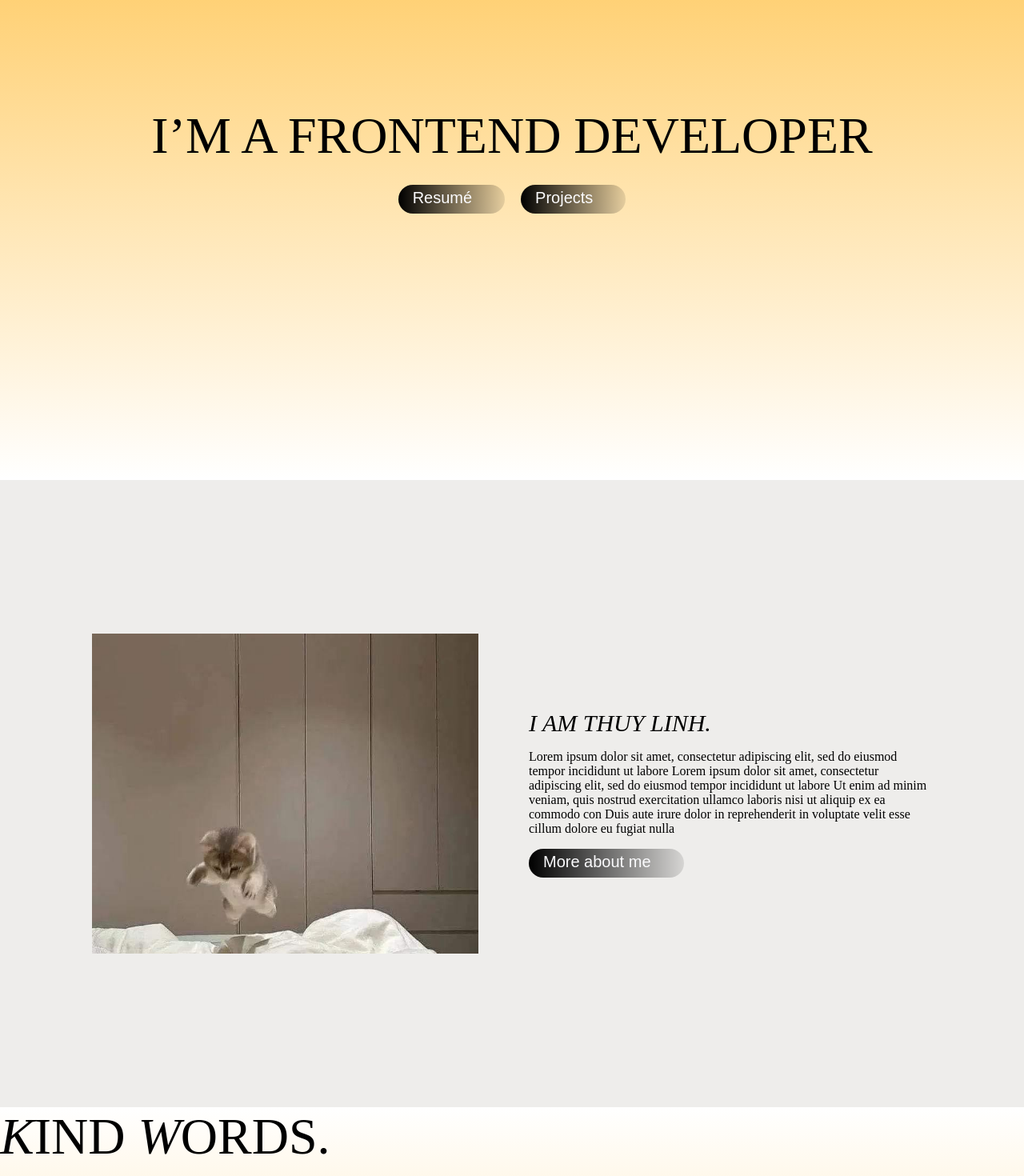
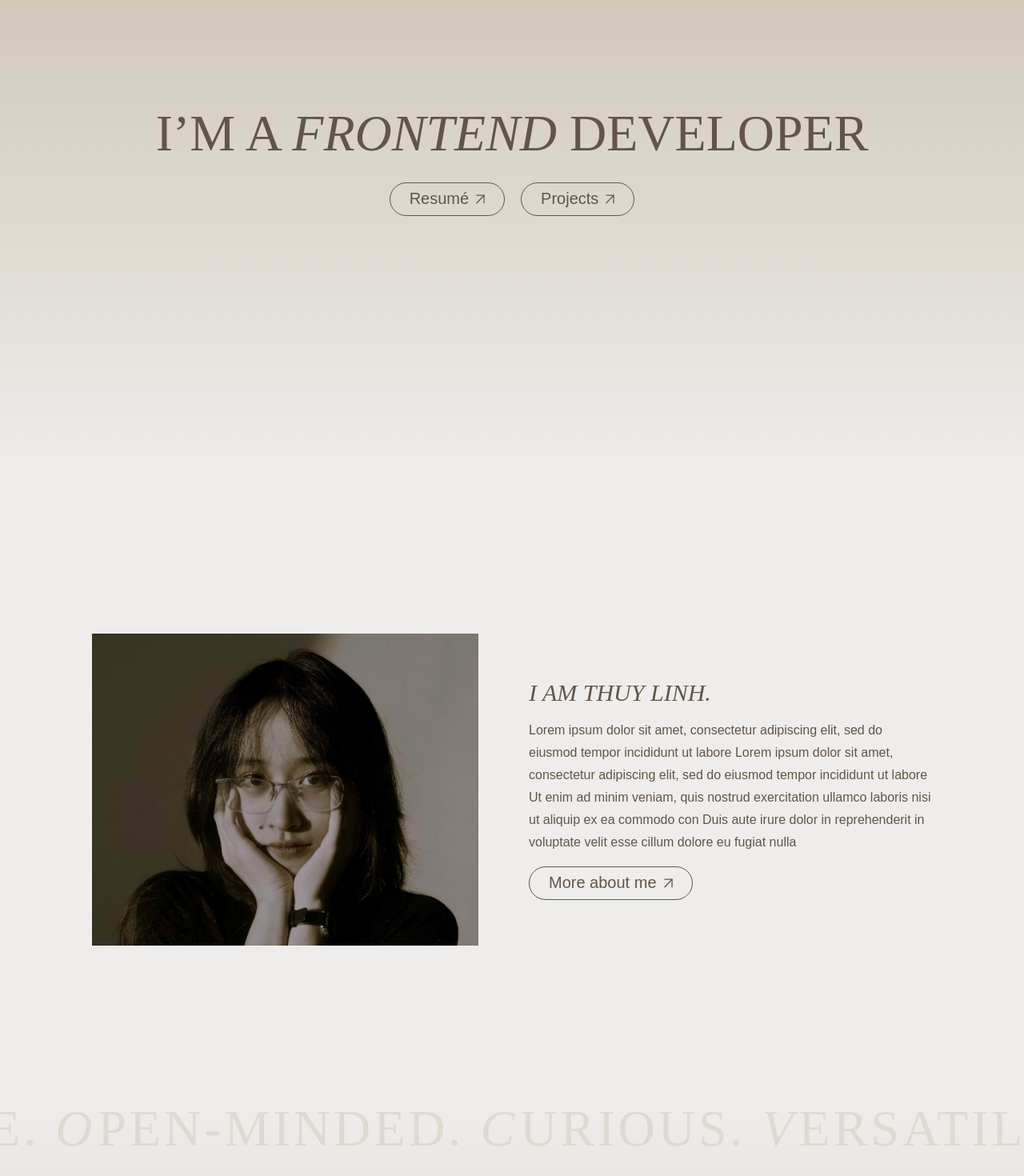
Before and after one commit to sweeetlatte/portfolio, a React (Create React App) app: page / in a window 1280 px wide. Shown: the part 200-1670 px from the top of the page at 80% size. Built offline with nearby package versions, Linux system fonts and the light colour scheme.

Commit message:
[style + feat]: Home page - Move general styles to App.scss - Hover effect for "Let's talk" button - Banner in Work section

```diff
--- a/src/App.scss
+++ b/src/App.scss
@@ -0,0 +1,11 @@
+.full-scr-flex-container {
+  height: 100vh;
+  min-height: 500px;
+  display: flex;
+  justify-content: center;
+  align-items: center;
+}
+
+.relative-container {
+  position: relative;
+}
--- a/src/pages/Home/index.tsx
+++ b/src/pages/Home/index.tsx
@@ -1,13 +1,15 @@
 import Icons from '../../components/Icons';
-import img from '../../assets/images/img_holder.jpg';
+import img from '../../assets/images/home_self.jpg';
 import './style.scss';
 
 export default function Home() {
   return (
     <div className="home">
-      <div className="home__full-scr-flex-container gradient-bg_to-bottom">
+      <div className="full-scr-flex-container gradient-bg_to-bottom">
         <div className="home__hero-section">
-          <div className="home__big-title cormorant">I’M A FRONTEND DEVELOPER</div>
+          <div className="home__big-title cormorant">
+            I’M A <i>FRONTEND</i> DEVELOPER
+          </div>
           <div className="home__link-group">
             <a href="/" className="home__link-btn">
               Resumé <Icons.ArrowUpRight />
@@ -24,7 +26,7 @@
         </div>
         <div className="home__summary-content">
           <i className="home__summary-title cormorant">I AM THUY LINH.</i>
-          <p className="home__summary-text cormorant">
+          <p className="home__summary-text">
             Lorem ipsum dolor sit amet, consectetur adipiscing elit, sed do eiusmod tempor incididunt ut labore Lorem ipsum dolor sit amet,
             consectetur adipiscing elit, sed do eiusmod tempor incididunt ut labore Ut enim ad minim veniam, quis nostrud exercitation
             ullamco laboris nisi ut aliquip ex ea commodo con Duis aute irure dolor in reprehenderit in voluptate velit esse cillum dolore
@@ -35,10 +37,31 @@
           </a>
         </div>
       </div>
-      <div className="home__full-scr-flex-container relative-container gradient-bg_to-top">
+      <div className="full-scr-flex-container relative-container gradient-bg_to-top">
         <div className="home__work-section">
           <div className="home__work-banner cormorant">
-            <i>K</i>IND <i>W</i>ORDS.
+            <div className="home__work-adjectives">
+              <span>
+                <i>O</i>pen-minded.&nbsp;
+              </span>
+              <span>
+                <i>C</i>urious.&nbsp;
+              </span>
+              <span>
+                <i>V</i>ersatile.&nbsp;
+              </span>
+            </div>
+            <div className="home__work-adjectives">
+              <span>
+                <i>O</i>pen-minded.&nbsp;
+              </span>
+              <span>
+                <i>C</i>urious.&nbsp;
+              </span>
+              <span>
+                <i>V</i>ersatile.&nbsp;
+              </span>
+            </div>
           </div>
           <div className="home__big-title cormorant">I HAVE WORKED LOREM IPSUM LOREM IPSUM</div>
           <a href="work" className="home__link-btn">
--- a/src/pages/Home/style.scss
+++ b/src/pages/Home/style.scss
@@ -1,23 +1,13 @@
 .home {
-  &__full-scr-flex-container {
-    height: 100vh;
-    min-height: 500px;
-    display: flex;
-    justify-content: center;
-    align-items: center;
-  }
-
-  .relative-container {
-    position: relative;
-  }
+  color: var(--black);
 
   .gradient-bg {
     &_to-bottom {
-      background-image: linear-gradient(to bottom, #ffc249, #fff);
+      background-image: linear-gradient(to bottom, var(--yellow-1), var(--bg-white-1));
     }
 
     &_to-top {
-      background-image: linear-gradient(to top, #ffc249, #fff);
+      background-image: linear-gradient(to top, var(--yellow-1), var(--bg-white-1));
     }
   }
 
@@ -54,14 +44,17 @@
       display: flex;
       align-items: center;
       width: fit-content;
-      height: 36px;
-      padding: 0 18px 3px 18px;
+      height: 42px;
+      padding: 0 18px 1px 24px;
       font-size: 20px;
       font-weight: normal;
-      color: #fbfbfd;
-      background-image: linear-gradient(to right, rgba(0, 0, 0, 1), rgba(0, 0, 0, 0.1));
       border-radius: 24px;
-      border: none;
+      border: 1px solid var(--black);
+
+      svg {
+        margin-left: 3px;
+        stroke: var(--black);
+      }
     }
   }
 
@@ -75,10 +68,8 @@
 
     &-img {
       flex-basis: 46%;
-      width: 37vw;
-      min-width: 280px;
-      height: 50vh;
-      min-height: 200px;
+      width: 545px;
+      height: 390px;
 
       img {
         width: 100%;
@@ -96,6 +87,8 @@
     }
     &-text {
       padding: 16px 0;
+      line-height: 1.75;
+      font-weight: 100;
     }
   }
 
@@ -105,7 +98,22 @@
       top: 0;
       left: 0;
       font-size: 64px;
-      color: var(--yellow-2);
+      color: var(--yellow-1-36);
+      width: 100%;
+      overflow: hidden;
+      white-space: nowrap;
+    }
+
+    &-adjectives {
+      text-transform: uppercase;
+      white-space: nowrap;
+      display: inline-block;
+      animation: 3s bannermove infinite linear;
+      letter-spacing: 4px;
+
+      i {
+        padding-right: 3px;
+      }
     }
   }
 
@@ -124,5 +132,29 @@
     border-radius: 999px;
     background-color: var(--white-2-70);
     cursor: pointer;
+
+    &::before {
+      content: '';
+      display: block;
+      width: 100%;
+      aspect-ratio: 1;
+      border-radius: 999px;
+      background-color: var(--black-3);
+      position: absolute;
+      transform: scale(0);
+      transition: 0.5s;
+    }
+    &:hover::before {
+      transform: scale(1);
+    }
   }
 }
+
+@keyframes bannermove {
+  0% {
+    transform: translateX(0);
+  }
+  100% {
+    transform: translateX(-100%);
+  }
+}
```
Also changed, not shown: src/assets/images/home_self.jpg (added).
